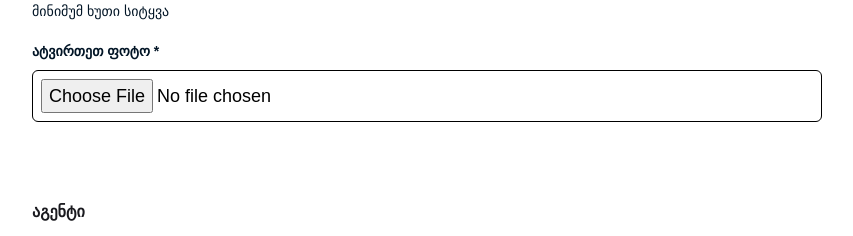
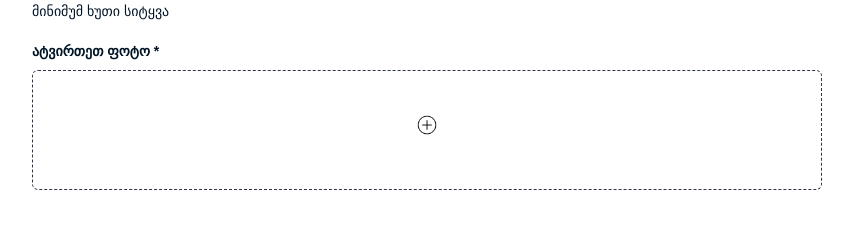
Before and after one commit to lashasaata/redberry, a React (Vite) app: page /AddListing in a window 1280 px wide. Shown: the part 1108-1344 px from the top of the page, without its empty margins (213-1066 px from the left). Built offline with nearby package versions, Linux system fonts and the light colour scheme; no server answers.

Commit message:
feat: modify input image section where user can input any image, also modify its styles, to finish this section it needs to modify inputed img's url

```diff
--- a/src/pages/Listing.jsx
+++ b/src/pages/Listing.jsx
@@ -126,6 +126,34 @@ function Listing() {
   };
   console.log(useCities.filter((e) => e.region_id == regionId));
   console.log(useRegions);
+
+  const [file, setFile] = useState(null);
+
+  const handleFile = (e) => {
+    e.preventDefault();
+    const selectedFile = e.target.files[0];
+    const url = URL.createObjectURL(selectedFile);
+    if (selectedFile) {
+      setFile(selectedFile.name);
+    }
+    // const formData = new FormData();
+    // formData.append("image", file);
+    // for (const [key, value] of formData.entries()) {
+    //   console.log(`${key}:`, value);
+    // }
+    console.log(url);
+  };
+  //   http://localhost:5173/f0d4d068-6000-41ca-8b26-73fa88f4eee1
+  //   const handleUpload = async () => {
+  //     if (!imageFile) return; // Ensure a file is selected
+
+  //     const formData = new FormData();
+  //     formData.append('image', imageFile);
+  //   }
+
+  const handleClearFile = () => {
+    setFile(null);
+  };
   return (
     <main className="flex flex-col items-center gap-[61px] mt-[62px] ">
       <h1 className="text-[32px] text-[#021526] font-[600] leading-[39px]">
@@ -408,11 +436,46 @@ function Listing() {
             <span className="text-sm text-[#021526] font-[600] leading-[17px]">
               ატვირთეთ ფოტო *
             </span>
+            <div className="w-full h-[120px] flex justify-center items-center rounded-[6px] border border-dashed border-[#2d3648]">
+              {file ? (
+                <div className="relative">
+                  <img
+                    src=""
+                    alt=""
+                    className="w-[92px] h-[82px] rounded-[4px] z-0"
+                  />
+                  <div className="absolute right-[-8px] bottom-[-6px] z-40 bg-[#fff] w-6 h-6 flex items-center justify-center rounded-full border border-solid border-[#021526]">
+                    <svg
+                      xmlns="http://www.w3.org/2000/svg"
+                      width="14"
+                      height="14"
+                      fill="currentColor"
+                      className="bi bi-trash3"
+                      viewBox="0 0 16 16"
+                    >
+                      <path d="M6.5 1h3a.5.5 0 0 1 .5.5v1H6v-1a.5.5 0 0 1 .5-.5M11 2.5v-1A1.5 1.5 0 0 0 9.5 0h-3A1.5 1.5 0 0 0 5 1.5v1H1.5a.5.5 0 0 0 0 1h.538l.853 10.66A2 2 0 0 0 4.885 16h6.23a2 2 0 0 0 1.994-1.84l.853-10.66h.538a.5.5 0 0 0 0-1zm1.958 1-.846 10.58a1 1 0 0 1-.997.92h-6.23a1 1 0 0 1-.997-.92L3.042 3.5zm-7.487 1a.5.5 0 0 1 .528.47l.5 8.5a.5.5 0 0 1-.998.06L5 5.03a.5.5 0 0 1 .47-.53Zm5.058 0a.5.5 0 0 1 .47.53l-.5 8.5a.5.5 0 1 1-.998-.06l.5-8.5a.5.5 0 0 1 .528-.47M8 4.5a.5.5 0 0 1 .5.5v8.5a.5.5 0 0 1-1 0V5a.5.5 0 0 1 .5-.5" />
+                    </svg>
+                  </div>
+                </div>
+              ) : (
+                <label
+                  htmlFor="image-upload"
+                  className="w-full h-full flex justify-center items-center"
+                >
+                  <img
+                    src="/plus.png"
+                    alt="add"
+                    className="w-5 h-5 mt-[-10px]"
+                  />
+                </label>
+              )}
+            </div>
             <input
               id="image-upload"
               type="file"
               accept="image/*"
-              className="border border-gray-300 rounded-md p-2 text-lg shadow-md focus:border-blue-500 focus:outline-none"
+              className="hidden"
+              onChange={handleFile}
             />
           </div>
         </section>
```
